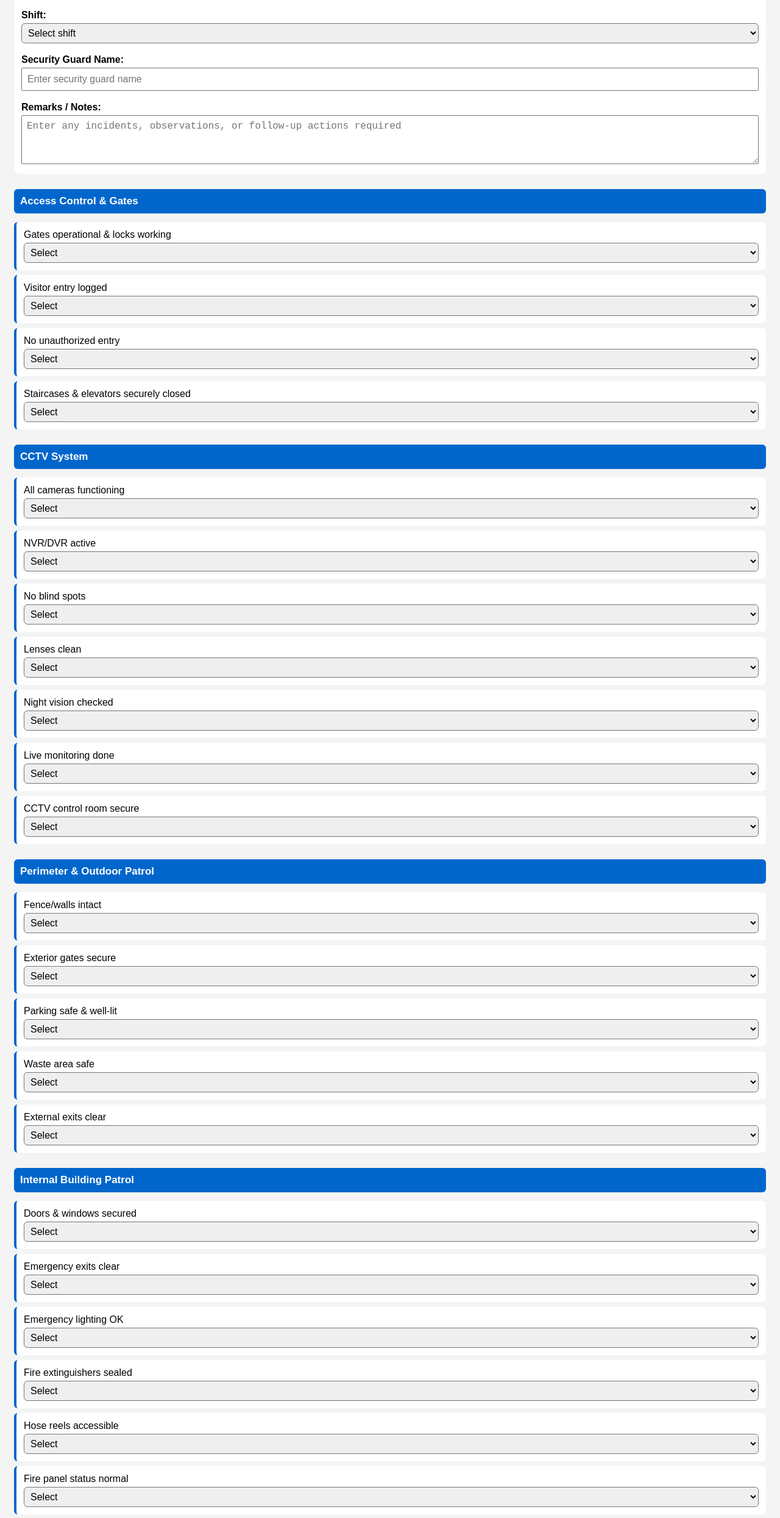
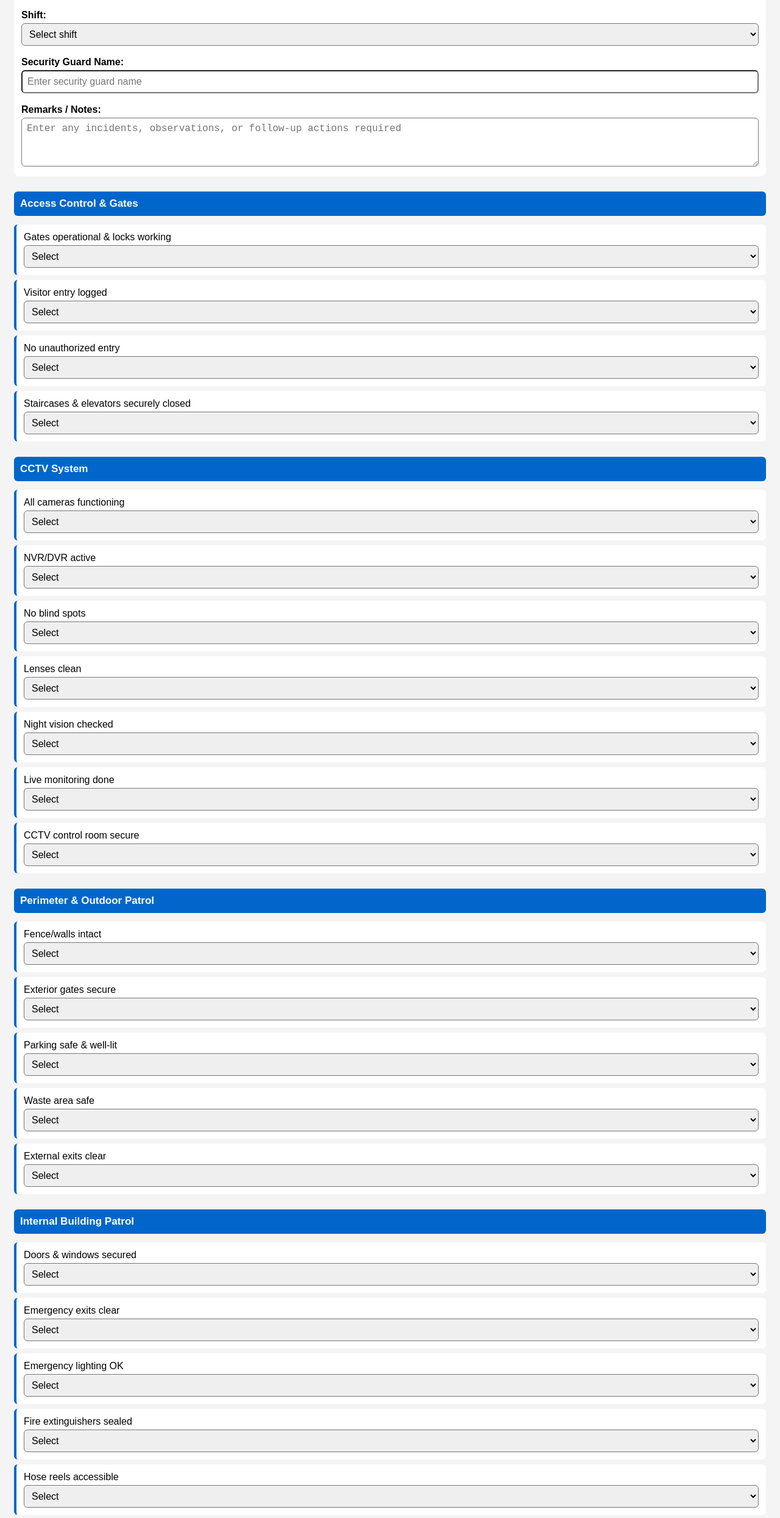
Before and after one commit to samfalak49-bit/security-checklist, a plain HTML site: page index.html in a window 1280 px wide. Shown: the part 246-2735 px from the top of the page at 61% size. Drawn offline with Linux system fonts and the light colour scheme.

Commit message:
index.html

```diff
--- a/index.html
+++ b/index.html
@@ -1,26 +1,25 @@
 <!DOCTYPE html>
 <html>
 <head>
-<meta name="viewport" content="width=device-width, initial-scale=1">
+<meta charset="UTF-8" />
+<meta name="viewport" content="width=device-width, initial-scale=1" />
 <title>FLIPS Rabdan - Daily Security Checklist</title>
 
 <style>
   body {font-family: Arial, sans-serif; padding: 15px; background: #f4f4f4;}
-  .title-box {background:#003366;color:white;padding:18px;border-radius:12px;text-align:center;margin-bottom:20px;}
+  .title-box {background:#003366; color:white; padding:18px; border-radius:12px; text-align:center; margin-bottom:20px;}
   .title-main {font-size:22px; font-weight:bold;}
   .title-sub-big {font-size:26px; font-weight:bold; margin-top:10px;}
   .title-small {font-size:16px; margin-top:6px; opacity:0.95;}
   h2 {margin-top: 25px; background: #0066cc; color: white; padding: 10px; border-radius: 6px; font-size: 17px;}
   .item {background: white; margin: 8px 0; padding: 12px; border-radius: 6px; font-size: 16px; border-left: 4px solid #0066cc;}
-  select {font-size: 16px; padding: 6px; width: 100%; margin-top:4px; border-radius:6px;}
-  .yes {background:#b6f7b1 !important;}
-  .no {background:#f7b1b1 !important;}
+  select, input[type="text"], input[type="date"], textarea {font-size:16px; padding:8px; width:100%; margin-top:4px; border-radius:6px; box-sizing:border-box;}
+  textarea {min-height:80px; resize:vertical;}
   .section-box {background:white; padding:12px; border-radius:8px; margin-bottom:15px; border-left:4px solid:#003366;}
   label {font-weight:bold;}
-  input[type="text"], input[type="date"], textarea {width:100%; padding:8px; font-size:16px; margin-top:4px; box-sizing:border-box;}
-  textarea {min-height:80px; resize:vertical;}
-  #submitBtn {width:100%; padding:12px; font-size:18px; margin-top:20px; border:none; border-radius:8px; background:#007bff; color:white;}
-  #submitBtn:active {opacity:0.8;}
+  #submitBtn {width:100%; padding:12px; font-size:18px; margin-top:20px; border:none; border-radius:8px; background:#007bff; color:white; cursor:pointer;}
+  #submitBtn:disabled {opacity:.6; cursor:not-allowed;}
+  .note {font-size:13px; color:#555; margin-top:10px; text-align:center;}
 </style>
 </head>
 
@@ -32,7 +31,8 @@
   <div class="title-small">HSE Section</div>
 </div>
 
-<form id="securityForm">
+<form id="checklistForm">
+
   <div class="section-box">
     <label>Date:</label>
     <input type="date" name="date" required>
@@ -54,93 +54,92 @@
     <textarea name="notes" placeholder="Enter any incidents, observations, or follow-up actions required"></textarea>
   </div>
 
+  <!-- Helper -->
+  <script>
+    function yn(name){
+      return `
+      <select name="${name}" required>
+        <option value="">Select</option>
+        <option value="Yes">Yes</option>
+        <option value="No">No</option>
+        <option value="N/A">N/A</option>
+      </select>`;
+    }
+  </script>
+
   <h2>Access Control & Gates</h2>
-  <div class="item"><div>Gates operational & locks working</div>
-    <select class="check-item" name="ac_gatesLocks" required><option value="">Select</option><option>Yes</option><option>No</option><option>N/A</option></select>
-  </div>
-  <div class="item"><div>Visitor entry logged</div>
-    <select class="check-item" name="ac_visitorLogged" required><option value="">Select</option><option>Yes</option><option>No</option><option>N/A</option></select>
-  </div>
-  <div class="item"><div>No unauthorized entry</div>
-    <select class="check-item" name="ac_noUnauthorized" required><option value="">Select</option><option>Yes</option><option>No</option><option>N/A</option></select>
-  </div>
-  <div class="item"><div>Staircases & elevators securely closed</div>
-    <select class="check-item" name="ac_stairsElevClosed" required><option value="">Select</option><option>Yes</option><option>No</option><option>N/A</option></select>
-  </div>
+  <div class="item"><div>Gates operational & locks working</div><script>document.write(yn("ac_gatesLocks"));</script></div>
+  <div class="item"><div>Visitor entry logged</div><script>document.write(yn("ac_visitorLogged"));</script></div>
+  <div class="item"><div>No unauthorized entry</div><script>document.write(yn("ac_noUnauthorized"));</script></div>
+  <div class="item"><div>Staircases & elevators securely closed</div><script>document.write(yn("ac_stairsElevClosed"));</script></div>
 
   <h2>CCTV System</h2>
-  <div class="item"><div>All cameras functioning</div><select class="check-item" name="cctv_allCameras" required><option value="">Select</option><option>Yes</option><option>No</option><option>N/A</option></select></div>
-  <div class="item"><div>NVR/DVR active</div><select class="check-item" name="cctv_nvrDvr" required><option value="">Select</option><option>Yes</option><option>No</option><option>N/A</option></select></div>
-  <div class="item"><div>No blind spots</div><select class="check-item" name="cctv_noBlindSpots" required><option value="">Select</option><option>Yes</option><option>No</option><option>N/A</option></select></div>
-  <div class="item"><div>Lenses clean</div><select class="check-item" name="cctv_lensesClean" required><option value="">Select</option><option>Yes</option><option>No</option><option>N/A</option></select></div>
-  <div class="item"><div>Night vision checked</div><select class="check-item" name="cctv_nightVision" required><option value="">Select</option><option>Yes</option><option>No</option><option>N/A</option></select></div>
-  <div class="item"><div>Live monitoring done</div><select class="check-item" name="cctv_liveMonitoring" required><option value="">Select</option><option>Yes</option><option>No</option><option>N/A</option></select></div>
-  <div class="item"><div>CCTV control room secure</div><select class="check-item" name="cctv_controlRoomSecure" required><option value="">Select</option><option>Yes</option><option>No</option><option>N/A</option></select></div>
+  <div class="item"><div>All cameras functioning</div><script>document.write(yn("cctv_allCameras"));</script></div>
+  <div class="item"><div>NVR/DVR active</div><script>document.write(yn("cctv_nvrDvr"));</script></div>
+  <div class="item"><div>No blind spots</div><script>document.write(yn("cctv_noBlindSpots"));</script></div>
+  <div class="item"><div>Lenses clean</div><script>document.write(yn("cctv_lensesClean"));</script></div>
+  <div class="item"><div>Night vision checked</div><script>document.write(yn("cctv_nightVision"));</script></div>
+  <div class="item"><div>Live monitoring done</div><script>document.write(yn("cctv_liveMonitoring"));</script></div>
+  <div class="item"><div>CCTV control room secure</div><script>document.write(yn("cctv_controlRoomSecure"));</script></div>
 
   <h2>Perimeter & Outdoor Patrol</h2>
-  <div class="item"><div>Fence/walls intact</div><select class="check-item" name="per_fenceWalls" required><option value="">Select</option><option>Yes</option><option>No</option><option>N/A</option></select></div>
-  <div class="item"><div>Exterior gates secure</div><select class="check-item" name="per_extGates" required><option value="">Select</option><option>Yes</option><option>No</option><option>N/A</option></select></div>
-  <div class="item"><div>Parking safe & well-lit</div><select class="check-item" name="per_parkingSafe" required><option value="">Select</option><option>Yes</option><option>No</option><option>N/A</option></select></div>
-  <div class="item"><div>Waste area safe</div><select class="check-item" name="per_wasteAreaSafe" required><option value="">Select</option><option>Yes</option><option>No</option><option>N/A</option></select></div>
-  <div class="item"><div>External exits clear</div><select class="check-item" name="per_externalExitsClear" required><option value="">Select</option><option>Yes</option><option>No</option><option>N/A</option></select></div>
+  <div class="item"><div>Fence/walls intact</div><script>document.write(yn("per_fenceWalls"));</script></div>
+  <div class="item"><div>Exterior gates secure</div><script>document.write(yn("per_extGates"));</script></div>
+  <div class="item"><div>Parking safe & well-lit</div><script>document.write(yn("per_parkingSafe"));</script></div>
+  <div class="item"><div>Waste area safe</div><script>document.write(yn("per_wasteAreaSafe"));</script></div>
+  <div class="item"><div>External exits clear</div><script>document.write(yn("per_externalExitsClear"));</script></div>
 
   <h2>Internal Building Patrol</h2>
-  <div class="item"><div>Doors & windows secured</div><select class="check-item" name="int_doorsWindows" required><option value="">Select</option><option>Yes</option><option>No</option><option>N/A</option></select></div>
-  <div class="item"><div>Emergency exits clear</div><select class="check-item" name="int_emergencyExits" required><option value="">Select</option><option>Yes</option><option>No</option><option>N/A</option></select></div>
-  <div class="item"><div>Emergency lighting OK</div><select class="check-item" name="int_emergencyLighting" required><option value="">Select</option><option>Yes</option><option>No</option><option>N/A</option></select></div>
-  <div class="item"><div>Fire extinguishers sealed</div><select class="check-item" name="int_fireExtSealed" required><option value="">Select</option><option>Yes</option><option>No</option><option>N/A</option></select></div>
-  <div class="item"><div>Hose reels accessible</div><select class="check-item" name="int_hoseReels" required><option value="">Select</option><option>Yes</option><option>No</option><option>N/A</option></select></div>
-  <div class="item"><div>Fire panel status normal</div><select class="check-item" name="int_firePanel" required><option value="">Select</option><option>Yes</option><option>No</option><option>N/A</option></select></div>
-  <div class="item"><div>Restricted rooms secured (Electrical room, Pump room, Server room & Stores)</div><select class="check-item" name="int_restrictedRooms" required><option value="">Select</option><option>Yes</option><option>No</option><option>N/A</option></select></div>
+  <div class="item"><div>Doors & windows secured</div><script>document.write(yn("int_doorsWindows"));</script></div>
+  <div class="item"><div>Emergency exits clear</div><script>document.write(yn("int_emergencyExits"));</script></div>
+  <div class="item"><div>Emergency lighting OK</div><script>document.write(yn("int_emergencyLighting"));</script></div>
+  <div class="item"><div>Fire extinguishers sealed</div><script>document.write(yn("int_fireExtSealed"));</script></div>
+  <div class="item"><div>Hose reels accessible</div><script>document.write(yn("int_hoseReels"));</script></div>
+  <div class="item"><div>Fire panel status normal</div><script>document.write(yn("int_firePanel"));</script></div>
+  <div class="item"><div>Restricted rooms secured (Electrical room, Pump room, Server room & Stores)</div><script>document.write(yn("int_restrictedRooms"));</script></div>
 
   <h2>Student & Staff Safety</h2>
-  <div class="item"><div>Arrival supervised</div><select class="check-item" name="ss_arrival" required><option value="">Select</option><option>Yes</option><option>No</option><option>N/A</option></select></div>
-  <div class="item"><div>Dismissal supervised</div><select class="check-item" name="ss_dismissal" required><option value="">Select</option><option>Yes</option><option>No</option><option>N/A</option></select></div>
-  <div class="item"><div>No crowding at gates</div><select class="check-item" name="ss_noCrowding" required><option value="">Select</option><option>Yes</option><option>No</option><option>N/A</option></select></div>
+  <div class="item"><div>Arrival supervised</div><script>document.write(yn("ss_arrival"));</script></div>
+  <div class="item"><div>Dismissal supervised</div><script>document.write(yn("ss_dismissal"));</script></div>
+  <div class="item"><div>No crowding at gates</div><script>document.write(yn("ss_noCrowding"));</script></div>
 
   <h2>Environmental & Housekeeping</h2>
-  <div class="item"><div>Waste bins OK</div><select class="check-item" name="eh_wasteBins" required><option value="">Select</option><option>Yes</option><option>No</option><option>N/A</option></select></div>
-  <div class="item"><div>AC/electrical rooms safe</div><select class="check-item" name="eh_acRoomsSafe" required><option value="">Select</option><option>Yes</option><option>No</option><option>N/A</option></select></div>
-  <div class="item"><div>No chemical hazards</div><select class="check-item" name="eh_noChemical" required><option value="">Select</option><option>Yes</option><option>No</option><option>N/A</option></select></div>
-  <div class="item"><div>No water stagnation</div><select class="check-item" name="eh_noStagnation" required><option value="">Select</option><option>Yes</option><option>No</option><option>N/A</option></select></div>
-  <div class="item"><div>Noise levels normal</div><select class="check-item" name="eh_noiseNormal" required><option value="">Select</option><option>Yes</option><option>No</option><option>N/A</option></select></div>
+  <div class="item"><div>Waste bins OK</div><script>document.write(yn("eh_wasteBins"));</script></div>
+  <div class="item"><div>AC/electrical rooms safe</div><script>document.write(yn("eh_acRoomsSafe"));</script></div>
+  <div class="item"><div>No chemical hazards</div><script>document.write(yn("eh_noChemical"));</script></div>
+  <div class="item"><div>No water stagnation</div><script>document.write(yn("eh_noStagnation"));</script></div>
+  <div class="item"><div>Noise levels normal</div><script>document.write(yn("eh_noiseNormal"));</script></div>
 
   <h2>Traffic & Parking</h2>
-  <div class="item"><div>Bus area monitored</div><select class="check-item" name="tp_busArea" required><option value="">Select</option><option>Yes</option><option>No</option><option>N/A</option></select></div>
-  <div class="item"><div>Fire route accessible</div><select class="check-item" name="tp_fireRoute" required><option value="">Select</option><option>Yes</option><option>No</option><option>N/A</option></select></div>
+  <div class="item"><div>Bus area monitored</div><script>document.write(yn("tp_busArea"));</script></div>
+  <div class="item"><div>Fire route accessible</div><script>document.write(yn("tp_fireRoute"));</script></div>
 
   <h2>Reporting & Documentation</h2>
-  <div class="item"><div>CCTV incidents logged</div><select class="check-item" name="rd_cctvLogged" required><option value="">Select</option><option>Yes</option><option>No</option><option>N/A</option></select></div>
-  <div class="item"><div>Visitor logs updated</div><select class="check-item" name="rd_visitorLogs" required><option value="">Select</option><option>Yes</option><option>No</option><option>N/A</option></select></div>
+  <div class="item"><div>CCTV incidents logged</div><script>document.write(yn("rd_cctvLogged"));</script></div>
+  <div class="item"><div>Visitor logs updated</div><script>document.write(yn("rd_visitorLogs"));</script></div>
 
   <h2>Emergency Preparedness</h2>
-  <div class="item"><div>Fire alarm normal</div><select class="check-item" name="ep_fireAlarm" required><option value="">Select</option><option>Yes</option><option>No</option><option>N/A</option></select></div>
-  <div class="item"><div>Extinguishers accessible</div><select class="check-item" name="ep_extAccessible" required><option value="">Select</option><option>Yes</option><option>No</option><option>N/A</option></select></div>
-  <div class="item"><div>First aid kits stocked</div><select class="check-item" name="ep_firstAid" required><option value="">Select</option><option>Yes</option><option>No</option><option>N/A</option></select></div>
-  <div class="item"><div>Assembly signage visible</div><select class="check-item" name="ep_assemblySignage" required><option value="">Select</option><option>Yes</option><option>No</option><option>N/A</option></select></div>
-  <div class="item"><div>Emergency access clear</div><select class="check-item" name="ep_emergencyAccess" required><option value="">Select</option><option>Yes</option><option>No</option><option>N/A</option></select></div>
+  <div class="item"><div>Fire alarm normal</div><script>document.write(yn("ep_fireAlarm"));</script></div>
+  <div class="item"><div>Extinguishers accessible</div><script>document.write(yn("ep_extAccessible"));</script></div>
+  <div class="item"><div>First aid kits stocked</div><script>document.write(yn("ep_firstAid"));</script></div>
+  <div class="item"><div>Assembly signage visible</div><script>document.write(yn("ep_assemblySignage"));</script></div>
+  <div class="item"><div>Emergency access clear</div><script>document.write(yn("ep_emergencyAccess"));</script></div>
 
   <button id="submitBtn" type="submit">SUBMIT</button>
+  <div class="note">PDF will be emailed automatically after submit.</div>
 </form>
 
 <script>
-  // COLOR SELECTS (Yes/No)
-  document.querySelectorAll('.check-item').forEach(function(sel){
-    sel.addEventListener('change', function(){
-      sel.classList.remove('yes','no');
-      if (sel.value === 'Yes') sel.classList.add('yes');
-      else if (sel.value === 'No') sel.classList.add('no');
-    });
-  });
-
+  // ✅ PUT YOUR SECURITY WEB APP URL HERE
   const WEB_APP_URL = "https://script.google.com/macros/s/AKfycbwT4ULM7oN_DssX4D4ihq802IWmrVAGynsyUkuMJLk6Ed3MtN-P8r4KYmsaO7yF_fdx/exec";
 
-  // put ANY email here (your script will also send to br1-ohs automatically)
+  // ✅ Your email (also BR1-OHS is added in Code.gs automatically)
   const RECEIVER_EMAIL = "partygifts850@gmail.com";
 
-  const form = document.getElementById("securityForm");
+  const form = document.getElementById("checklistForm");
+  const btn = document.getElementById("submitBtn");
 
-  function collectData() {
+  function collectFormData() {
     const data = {};
     form.querySelectorAll("input, select, textarea").forEach(el => {
       if (!el.name) return;
@@ -150,25 +149,28 @@
     return data;
   }
 
-  form.addEventListener("submit", async (e) => {
-    e.preventDefault();
-    const payload = collectData();
+  form.addEventListener("submit", async (ev) => {
+    ev.preventDefault();
+    btn.disabled = true;
 
     try {
       const res = await fetch(WEB_APP_URL, {
         method: "POST",
         headers: { "Content-Type": "text/plain;charset=utf-8" },
-        body: JSON.stringify(payload)
+        body: JSON.stringify(collectFormData())
       });
+
       const txt = (await res.text()).trim();
       if (txt === "OK") {
-        alert("Sent successfully ✅");
+        alert("Sent successfully ✅ Check your email.");
         form.reset();
       } else {
         alert("Server replied: " + txt);
       }
-    } catch (err) {
-      alert("Send failed: " + err);
+    } catch (e) {
+      alert("Send failed: " + e);
+    } finally {
+      btn.disabled = false;
     }
   });
 </script>
```
